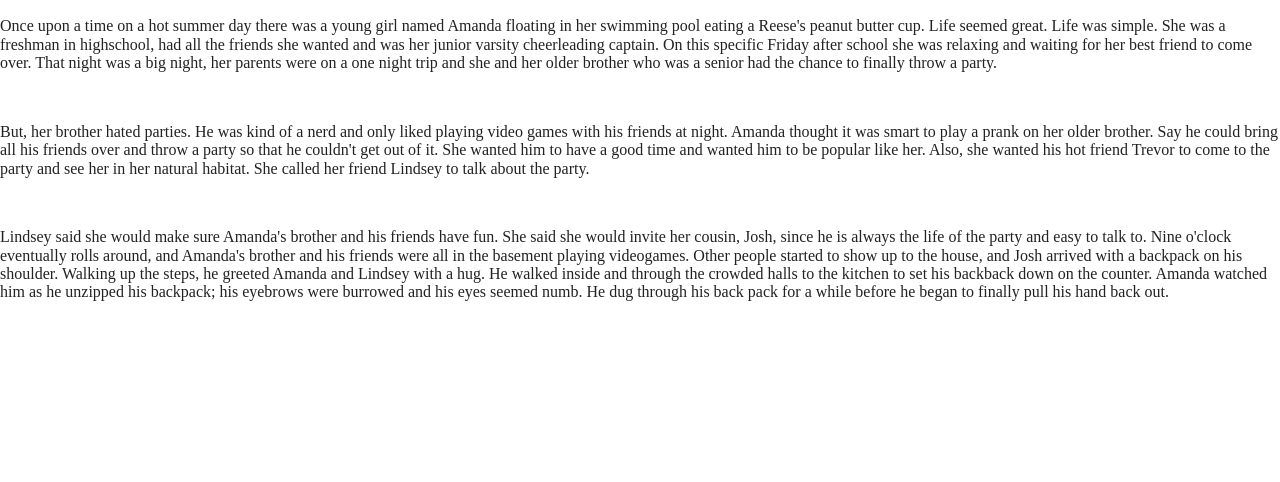
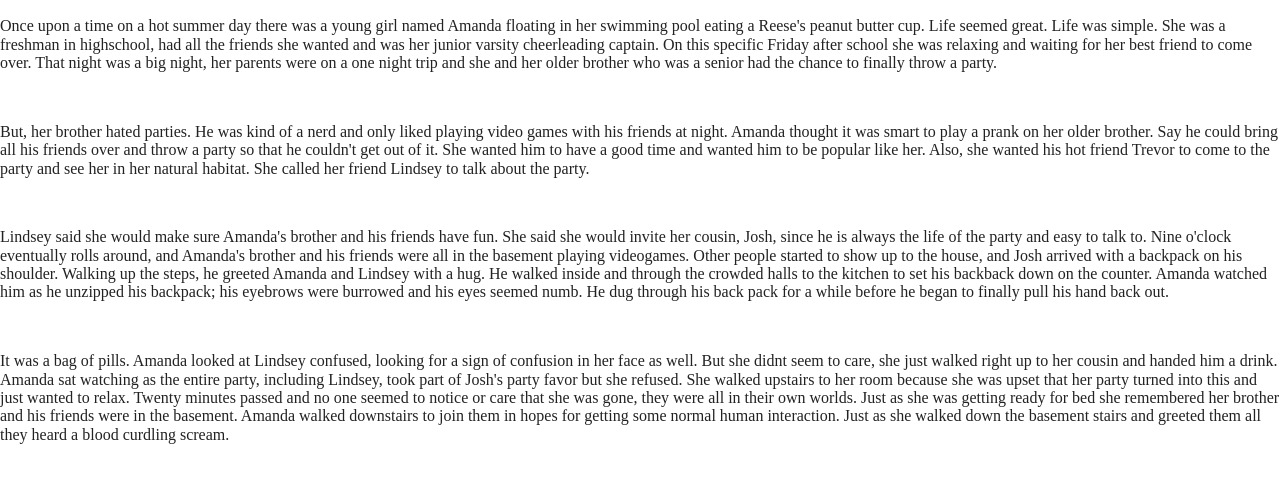
Before and after one commit to mandiwilner/exquisitecorpse, a website built with Parcel: page index.html in a window 1280 px wide. Shown: the part 110-592 px from the top of the page. Built offline with nearby package versions, Linux system fonts and the light colour scheme.

Commit message:
reese pt 2

```diff
--- a/index.html
+++ b/index.html
@@ -30,9 +30,10 @@
   <p>Once upon a time on a hot summer day there was a young girl named Amanda floating in her swimming pool eating a Reese's peanut butter cup. Life seemed great. Life was simple. She was a freshman in highschool, had all the friends she wanted and was her junior varsity cheerleading captain. On this specific Friday after school she was relaxing and waiting for her best friend to come over. That night was a big night, her parents were on a one night trip and she and her older brother who was a senior had the chance to finally throw a party.</p>
   <br>
   <p> But, her brother hated parties. He was kind of a nerd and only liked playing video games with his friends at night. Amanda thought it was smart to play a prank on her older brother. Say he could bring all his friends over and throw a party so that he couldn't get out of it. She wanted him to have a good time and wanted him to be popular like her. Also, she wanted his hot friend Trevor to come to the party and see her in her natural habitat. She called her friend Lindsey to talk about the party.</p>
-
-   <br>
+  <br>
   <p>Lindsey said she would make sure Amanda's brother and his friends have fun. She said she would invite her cousin, Josh, since he is always the life of the party and easy to talk to. Nine o'clock eventually rolls around, and Amanda's brother and his friends were all in the basement playing videogames. Other people started to show up to the house, and Josh arrived with a backpack on his shoulder. Walking up the steps, he greeted Amanda and Lindsey with a hug. He walked inside and through the crowded halls to the kitchen to set his backback down on the counter. Amanda watched him as he unzipped his backpack; his eyebrows were burrowed and his eyes seemed numb. He dug through his back pack for a while before he began to finally pull his hand back out.</p>
+  <br>
+  <p>It was a bag of pills. Amanda looked at Lindsey confused, looking for a sign of confusion in her face as well. But she didnt seem to care, she just walked right up to her cousin and handed him a drink. Amanda sat watching as the entire party, including Lindsey, took part of Josh's party favor but she refused. She walked upstairs to her room because she was upset that her party turned into this and just wanted to relax. Twenty minutes passed and no one seemed to notice or care that she was gone, they were all in their own worlds. Just as she was getting ready for bed she remembered her brother and his friends were in the basement. Amanda walked downstairs to join them in hopes for getting some normal human interaction. Just as she walked down the basement stairs and greeted them all they heard a blood curdling scream. </p>
   <script src="js/vendor/modernizr-3.11.2.min.js"></script>
   <script src="js/plugins.js"></script>
   <script src="js/main.js"></script>
```
